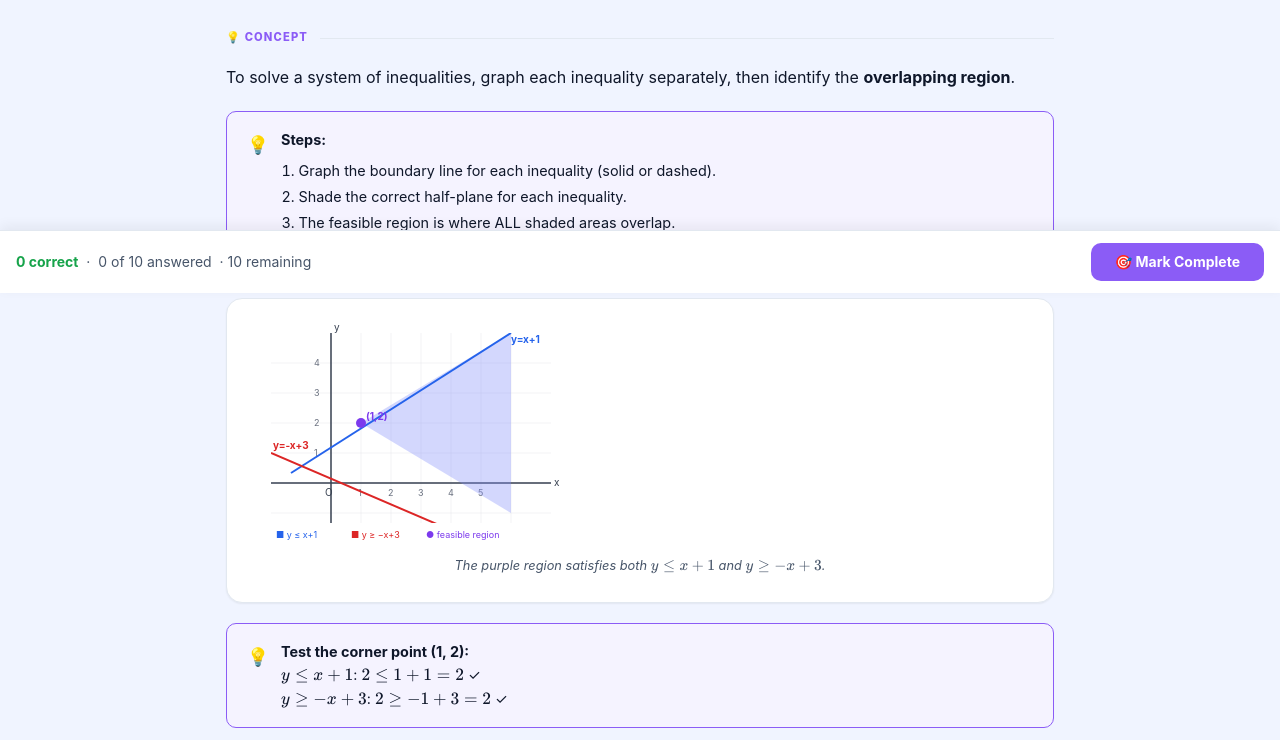
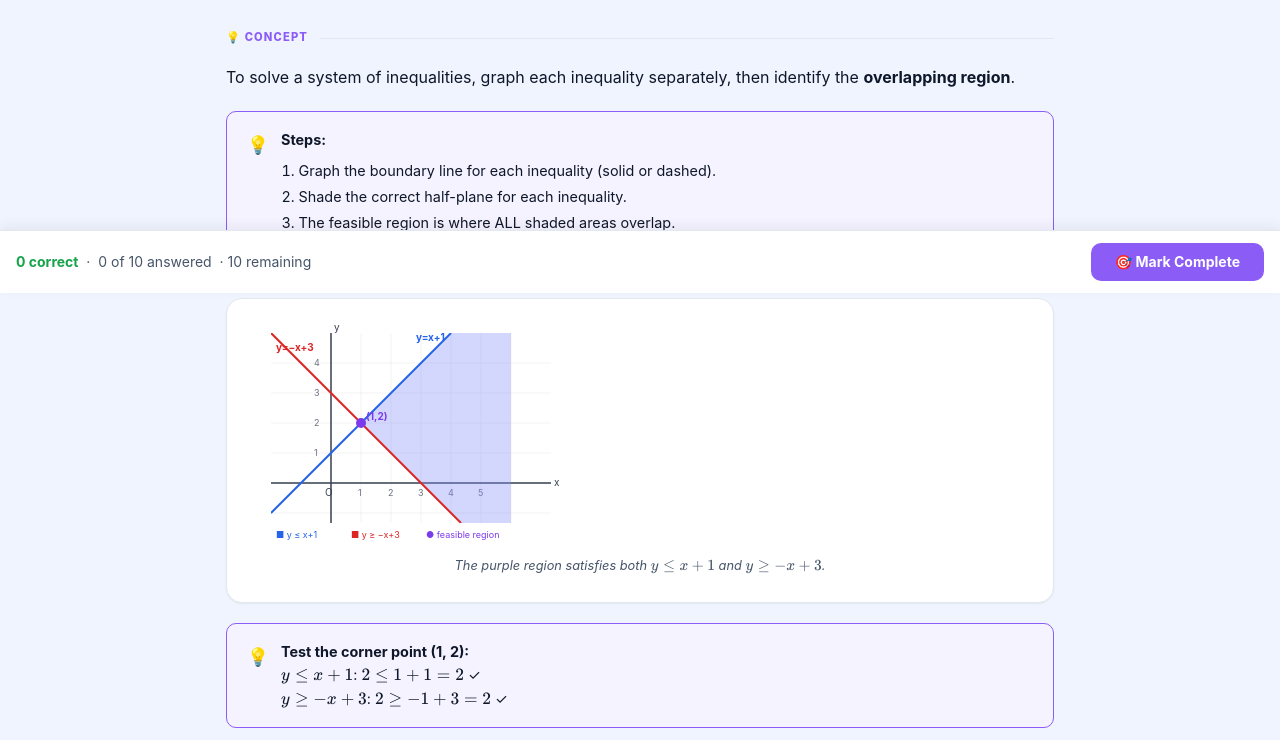
Before and after one commit to slowkoala/math-tutor, a plain HTML site: page lessons/day-14.html in a window 1280 px wide. Shown: the part 506-1246 px from the top of the page. Drawn offline with nearby package versions, Linux system fonts and the light colour scheme.

Commit message:
Fixing some charts

```diff
--- a/lessons/day-14.html
+++ b/lessons/day-14.html
@@ -130,16 +130,20 @@
             <text x="63" y="73"  font-size="9" fill="#6b7280">3</text>
             <text x="63" y="43"  font-size="9" fill="#6b7280">4</text>
 
-            <!-- Feasible region: triangle corner(110,100)-(260,10)-(260,190) -->
-            <polygon points="110,100 260,10 260,190" fill="#818cf8" fill-opacity="0.35" clip-path="url(#clip14)"/>
+            <!-- Feasible region: above y=-x+3, below y=x+1, right of corner (1,2)            -->
+            <!-- Corner (1,2)→(110,100); y=x+1 exits top at x=4,y=5→(200,10);                -->
+            <!-- clip right at x=6→(260,10)→(260,200); y=-x+3 exits bottom at x≈4.33→(210,200) -->
+            <polygon points="110,100 200,10 260,10 260,200 210,200" fill="#818cf8" fill-opacity="0.35" clip-path="url(#clip14)"/>
 
-            <!-- Boundary line 1: y = x+1 (solid blue, <=) -->
-            <line x1="40" y1="150" x2="260" y2="10" stroke="#2563eb" stroke-width="2" clip-path="url(#clip14)"/>
-            <text x="260" y="20" font-size="10" fill="#2563eb" font-weight="bold">y=x+1</text>
+            <!-- Boundary line 1: y = x+1 (solid blue, ≤)  -->
+            <!-- x=-2,y=-1 → SVG(20,190);  x=4,y=5 → SVG(200,10) -->
+            <line x1="20" y1="190" x2="200" y2="10" stroke="#2563eb" stroke-width="2" clip-path="url(#clip14)"/>
+            <text x="165" y="18" font-size="10" fill="#2563eb" font-weight="bold">y=x+1</text>
 
-            <!-- Boundary line 2: y = -x+3 (solid red, >=) -->
-            <line x1="20" y1="130" x2="230" y2="220" stroke="#dc2626" stroke-width="2" clip-path="url(#clip14)"/>
-            <text x="22" y="126" font-size="10" fill="#dc2626" font-weight="bold">y=-x+3</text>
+            <!-- Boundary line 2: y = -x+3 (solid red, ≥) -->
+            <!-- x=-2,y=5 → SVG(20,10);  x≈4.33,y≈-1.33 → SVG(210,200) -->
+            <line x1="20" y1="10" x2="210" y2="200" stroke="#dc2626" stroke-width="2" clip-path="url(#clip14)"/>
+            <text x="25" y="28" font-size="10" fill="#dc2626" font-weight="bold">y=−x+3</text>
 
             <!-- corner point (1,2)->SVG(110,100) -->
             <circle cx="110" cy="100" r="5" fill="#7c3aed"/>
```
Also changed, not shown: lessons/day-12.html (+8 -10 lines).
